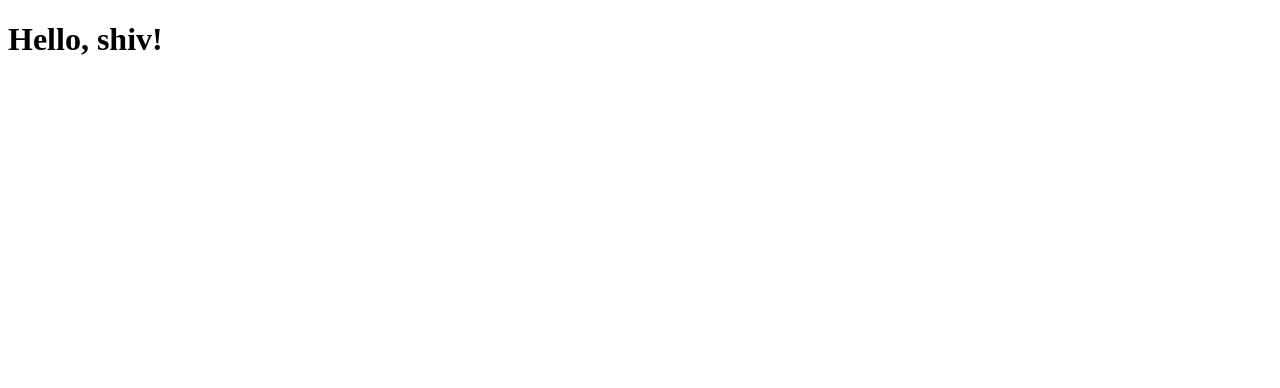
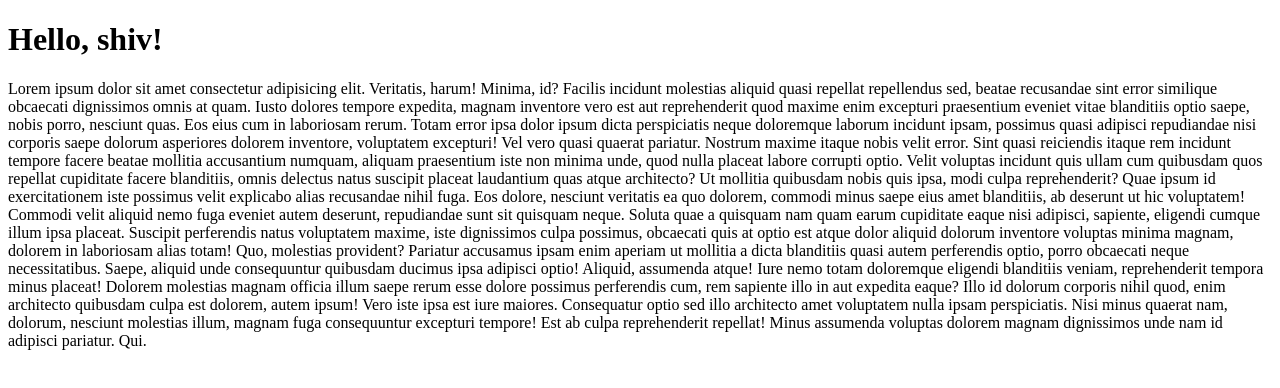
Before and after one commit to shivwebdeveloper31/rgdeveloper2, a plain HTML site: page index.html in a window 1280 px wide. Drawn offline with Linux system fonts and the light colour scheme.

Commit message:
new code

```diff
--- a/index.html
+++ b/index.html
@@ -7,5 +7,17 @@
 </head>
 <body>
     <h1>Hello, shiv!</h1>
+    <p>Lorem ipsum dolor sit amet consectetur adipisicing elit. Veritatis, harum! Minima, id? Facilis incidunt molestias aliquid quasi repellat repellendus sed, beatae recusandae sint error similique obcaecati dignissimos omnis at quam.
+    Iusto dolores tempore expedita, magnam inventore vero est aut reprehenderit quod maxime enim excepturi praesentium eveniet vitae blanditiis optio saepe, nobis porro, nesciunt quas. Eos eius cum in laboriosam rerum.
+    Totam error ipsa dolor ipsum dicta perspiciatis neque doloremque laborum incidunt ipsam, possimus quasi adipisci repudiandae nisi corporis saepe dolorum asperiores dolorem inventore, voluptatem excepturi! Vel vero quasi quaerat pariatur.
+    Nostrum maxime itaque nobis velit error. Sint quasi reiciendis itaque rem incidunt tempore facere beatae mollitia accusantium numquam, aliquam praesentium iste non minima unde, quod nulla placeat labore corrupti optio.
+    Velit voluptas incidunt quis ullam cum quibusdam quos repellat cupiditate facere blanditiis, omnis delectus natus suscipit placeat laudantium quas atque architecto? Ut mollitia quibusdam nobis quis ipsa, modi culpa reprehenderit?
+    Quae ipsum id exercitationem iste possimus velit explicabo alias recusandae nihil fuga. Eos dolore, nesciunt veritatis ea quo dolorem, commodi minus saepe eius amet blanditiis, ab deserunt ut hic voluptatem!
+    Commodi velit aliquid nemo fuga eveniet autem deserunt, repudiandae sunt sit quisquam neque. Soluta quae a quisquam nam quam earum cupiditate eaque nisi adipisci, sapiente, eligendi cumque illum ipsa placeat.
+    Suscipit perferendis natus voluptatem maxime, iste dignissimos culpa possimus, obcaecati quis at optio est atque dolor aliquid dolorum inventore voluptas minima magnam, dolorem in laboriosam alias totam! Quo, molestias provident?
+    Pariatur accusamus ipsam enim aperiam ut mollitia a dicta blanditiis quasi autem perferendis optio, porro obcaecati neque necessitatibus. Saepe, aliquid unde consequuntur quibusdam ducimus ipsa adipisci optio! Aliquid, assumenda atque!
+    Iure nemo totam doloremque eligendi blanditiis veniam, reprehenderit tempora minus placeat! Dolorem molestias magnam officia illum saepe rerum esse dolore possimus perferendis cum, rem sapiente illo in aut expedita eaque?
+    Illo id dolorum corporis nihil quod, enim architecto quibusdam culpa est dolorem, autem ipsum! Vero iste ipsa est iure maiores. Consequatur optio sed illo architecto amet voluptatem nulla ipsam perspiciatis.
+    Nisi minus quaerat nam, dolorum, nesciunt molestias illum, magnam fuga consequuntur excepturi tempore! Est ab culpa reprehenderit repellat! Minus assumenda voluptas dolorem magnam dignissimos unde nam id adipisci pariatur. Qui.</p>
 </body>
 </html>
```
